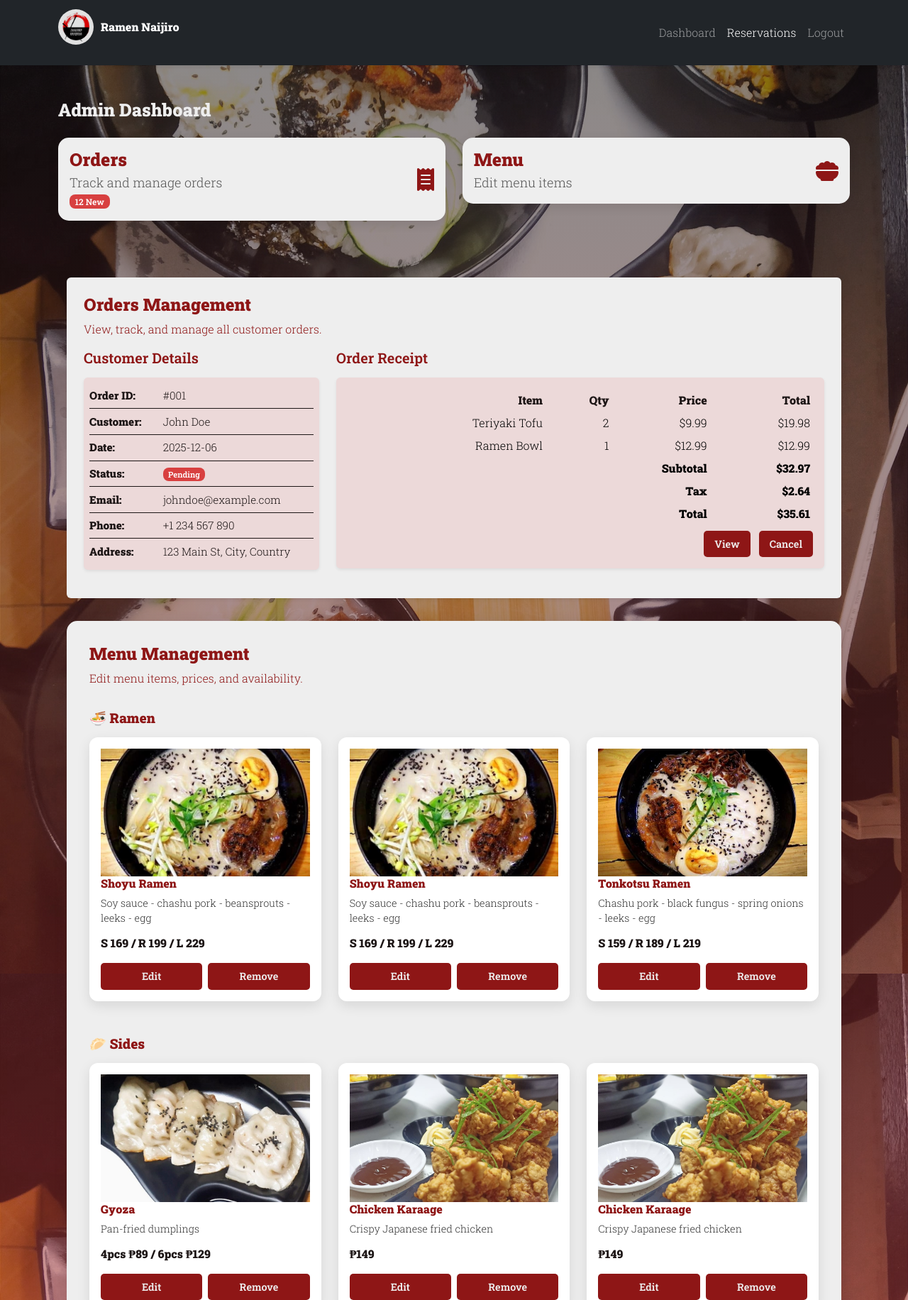
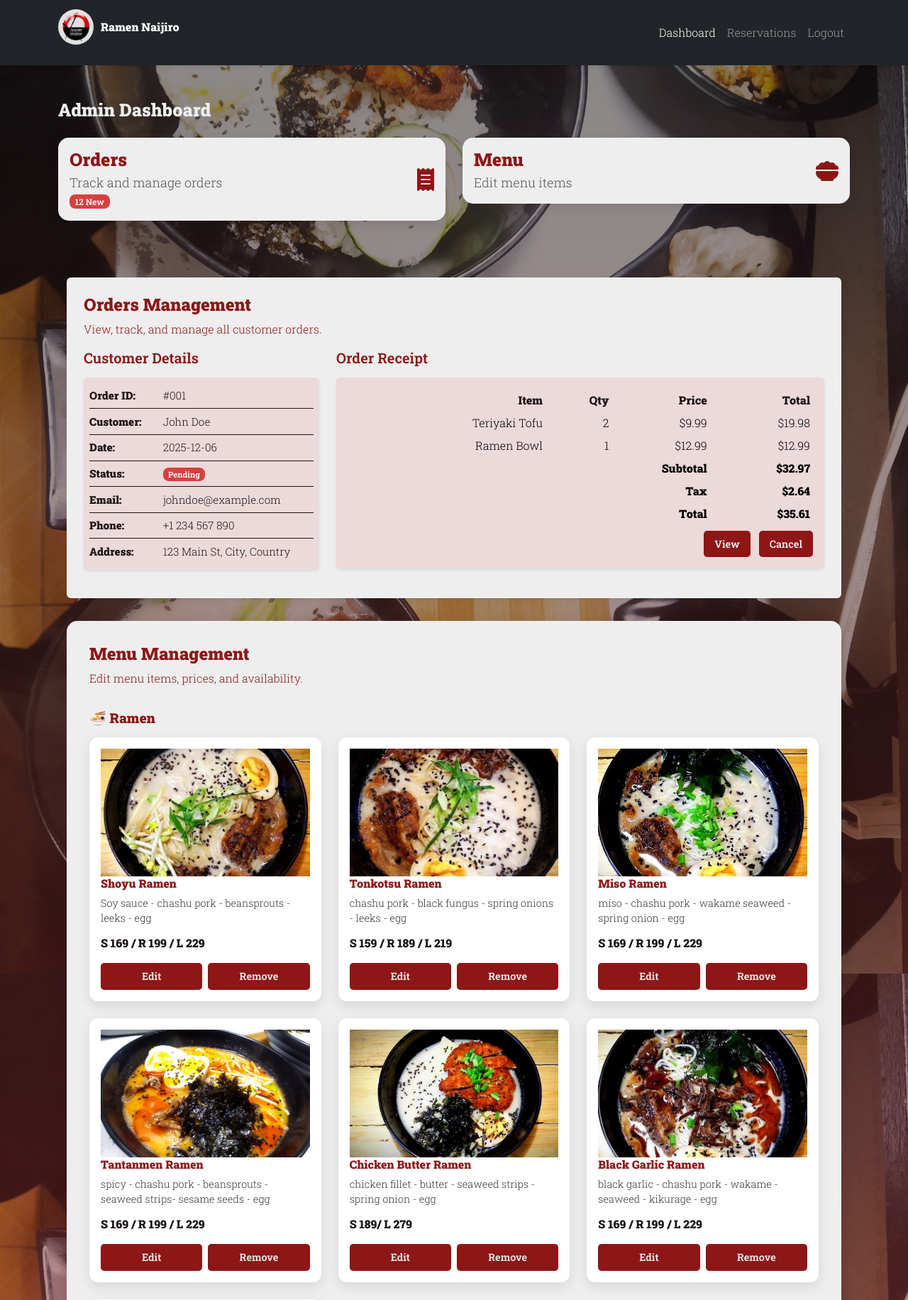
Before and after one commit to peeshpillet/nagugutom-si-Peesh, a PHP site: page /admin/admin-dash.html in a window 1280 px wide. Shown: the top 1832 px of the page at 71% size. Run offline with PHP 8.4, Linux system fonts and the light colour scheme.

Commit message:
Base front end done

```diff
--- a/admin/admin-dash.html
+++ b/admin/admin-dash.html
@@ -30,8 +30,8 @@
                 Ramen Naijiro
             </a>
             <ul class="navbar-nav ms-auto">
-                <li class="nav-item"><a class="nav-link" href="admin-dashboard.html">Dashboard</a></li>
-                <li class="nav-item"><a class="nav-link active" href="admin-res.html">Reservations</a></li>
+                <li class="nav-item"><a class="nav-link active" href="admin-dashboard.html">Dashboard</a></li>
+                <li class="nav-item"><a class="nav-link" href="admin-res.html">Reservations</a></li>
                 <li class="nav-item"><a class="nav-link" href="admin-login.html">Logout</a></li>
             </ul>
         </div>
@@ -68,7 +68,6 @@
                     </div>
                 </div>
             </div>
-
 
             <!-- Dashboard Tab Container -->
             <div class="dashboard-tabs-container container py-4">
@@ -155,7 +154,6 @@
                         </div>
                     </div>
 
-
                     <!-- Menu Management Section -->
                     <div class="menu-mgmt-section" id="menu-section">
                         <div class="menu-mgmt-container">
@@ -168,10 +166,13 @@
 
                             <!-- ==================== RAMEN CATEGORY ==================== -->
                             <h5 class="menu-category-title">🍜 Ramen</h5>
+
                             <div class="menu-mgmt-row mb-5">
+
+                                <!-- Shoyu Ramen -->
                                 <div class="menu-mgmt-col">
                                     <div class="menu-mgmt-card">
-                                        <img src="img/menu img/shoyu3.jpg" class="menu-mgmt-img" alt="Shoyu Ramen">
+                                        <img src="../img/menu img/shoyu3.jpg" class="menu-mgmt-img" alt="Shoyu Ramen">
                                         <div class="card-body">
                                             <h6 class="card-title">Shoyu Ramen</h6>
                                             <p class="card-text">Soy sauce - chashu pork - beansprouts - leeks - egg</p>
@@ -183,12 +184,30 @@
                                         </div>
                                     </div>
                                 </div>
+
+                                <!-- Tonkotsu Ramen -->
                                 <div class="menu-mgmt-col">
                                     <div class="menu-mgmt-card">
-                                        <img src="img/menu img/shoyu3.jpg" class="menu-mgmt-img" alt="Shoyu Ramen">
+                                        <img src="../img/menu img/tonkotsu3.jpg" class="menu-mgmt-img" alt="Tonkotsu Ramen">
                                         <div class="card-body">
-                                            <h6 class="card-title">Shoyu Ramen</h6>
-                                            <p class="card-text">Soy sauce - chashu pork - beansprouts - leeks - egg</p>
+                                            <h6 class="card-title">Tonkotsu Ramen</h6>
+                                            <p class="card-text">chashu pork - black fungus - spring onions - leeks - egg</p>
+                                            <p class="fw-bold">S 159 / R 189 / L 219</p>
+                                            <div class="card-btns">
+                                                <button class="btn btn-warning">Edit</button>
+                                                <button class="btn btn-danger">Remove</button>
+                                            </div>
+                                        </div>
+                                    </div>
+                                </div>
+
+                                <!-- Miso Ramen -->
+                                <div class="menu-mgmt-col">
+                                    <div class="menu-mgmt-card">
+                                        <img src="..\img\menu img\miso2.jpg" class="menu-mgmt-img" alt="Miso Ramen">
+                                        <div class="card-body">
+                                            <h6 class="card-title">Miso Ramen</h6>
+                                            <p class="card-text">miso - chashu pork - wakame seaweed - spring onion - egg</p>
                                             <p class="fw-bold">S 169 / R 199 / L 229</p>
                                             <div class="card-btns">
                                                 <button class="btn btn-warning">Edit</button>
@@ -197,13 +216,15 @@
                                         </div>
                                     </div>
                                 </div>
+
+                                <!-- Tantanmen Ramen -->
                                 <div class="menu-mgmt-col">
                                     <div class="menu-mgmt-card">
-                                        <img src="img/menu img/tonkotsu2.jpg" class="menu-mgmt-img" alt="Tonkotsu Ramen">
+                                        <img src="../img/menu img/tantanmen.jpg" class="menu-mgmt-img" alt="Tantanmen Ramen">
                                         <div class="card-body">
-                                            <h6 class="card-title">Tonkotsu Ramen</h6>
-                                            <p class="card-text">Chashu pork - black fungus - spring onions - leeks - egg</p>
-                                            <p class="fw-bold">S 159 / R 189 / L 219</p>
+                                            <h6 class="card-title">Tantanmen Ramen</h6>
+                                            <p class="card-text">spicy - chashu pork - beansprouts - seaweed strips- sesame seeds - egg</p>
+                                            <p class="fw-bold">S 169 / R 199 / L 229</p>
                                             <div class="card-btns">
                                                 <button class="btn btn-warning">Edit</button>
                                                 <button class="btn btn-danger">Remove</button>
@@ -211,14 +232,68 @@
                                         </div>
                                     </div>
                                 </div>
+
+                                <!-- Chicken Butter -->
+                                <div class="menu-mgmt-col">
+                                    <div class="menu-mgmt-card">
+                                        <img src="..\img\menu img\chicken butter.jpg" class="menu-mgmt-img" alt="Chicken Butter Ramen">
+                                        <div class="card-body">
+                                            <h6 class="card-title">Chicken Butter Ramen</h6>
+                                            <p class="card-text">chicken fillet - butter - seaweed strips - spring onion - egg</p>
+                                            <p class="fw-bold">S 189/ L 279</p>
+                                            <div class="card-btns">
+                                                <button class="btn btn-warning">Edit</button>
+                                                <button class="btn btn-danger">Remove</button>
+                                            </div>
+
+                                        </div>
+                                    </div>
+                                </div>
+
+                                <!-- Black Garlic Ramen -->
+                                <div class="menu-mgmt-col">
+                                    <div class="menu-mgmt-card">
+                                        <img src="../img/menu img/black garlic2.jpg" class="menu-mgmt-img" alt="Black Garlic Ramen">
+                                        <div class="card-body">
+                                            <h6 class="card-title">Black Garlic Ramen</h6>
+                                            <p class="card-text">black garlic - chashu pork - wakame - seaweed - kikurage - egg</p>
+                                            <p class="fw-bold">S 169 / R 199 / L 229</p>
+                                            <div class="card-btns">
+                                                <button class="btn btn-warning">Edit</button>
+                                                <button class="btn btn-danger">Remove</button>
+                                            </div>
+                                        </div>
+                                    </div>
+                                </div>
+
+                                <!-- Red Ramen -->
+                                <div class="menu-mgmt-col">
+                                    <div class="menu-mgmt-card">
+                                        <img src="../img/menu img/red ramen.jpg" class="menu-mgmt-img" alt="Red Ramen">
+                                        <div class="card-body">
+                                            <h6 class="card-title">Red Ramen</h6>
+                                            <p class="card-text">spicy meatball - kikurage - spring onion - seaweed strips - chashu pork</p>
+                                            <p class="fw-bold">R 289 / L 319</p>
+                                            <div class="card-btns">
+                                                <button class="btn btn-warning">Edit</button>
+                                                <button class="btn btn-danger">Remove</button>
+                                            </div>
+                                        </div>
+                                    </div>
+                                </div>
+
+
+
                             </div>
 
                             <!-- ==================== SIDES CATEGORY ==================== -->
                             <h5 class="menu-category-title">🥟 Sides</h5>
                             <div class="menu-mgmt-row mb-5">
+
+                                <!-- Gyoza -->
                                 <div class="menu-mgmt-col">
                                     <div class="menu-mgmt-card">
-                                        <img src="img/menu img/gyoza.jpg" class="menu-mgmt-img" alt="Gyoza">
+                                        <img src="../img/menu img/gyoza.jpg" class="menu-mgmt-img" alt="Gyoza">
                                         <div class="card-body">
                                             <h6 class="card-title">Gyoza</h6>
                                             <p class="card-text">Pan-fried dumplings</p>
@@ -231,9 +306,10 @@
                                     </div>
                                 </div>
 
+                                <!-- Chicken Karaage -->
                                 <div class="menu-mgmt-col">
                                     <div class="menu-mgmt-card">
-                                        <img src="img/menu img/kaarage.jpg" class="menu-mgmt-img" alt="Chicken Karaage">
+                                        <img src="../img/menu img/kaarage.jpg" class="menu-mgmt-img" alt="Chicken Karaage">
                                         <div class="card-body">
                                             <h6 class="card-title">Chicken Karaage</h6>
                                             <p class="card-text">Crispy Japanese fried chicken</p>
@@ -246,13 +322,14 @@
                                     </div>
                                 </div>
 
+                                <!-- Teriyaki Tofu -->
                                 <div class="menu-mgmt-col">
                                     <div class="menu-mgmt-card">
-                                        <img src="img/menu img/kaarage.jpg" class="menu-mgmt-img" alt="Chicken Karaage">
+                                        <img src="../img/menu img/teriyaki tofu.jpg" class="menu-mgmt-img" alt="Teriyaki Tofu">
                                         <div class="card-body">
-                                            <h6 class="card-title">Chicken Karaage</h6>
-                                            <p class="card-text">Crispy Japanese fried chicken</p>
-                                            <p class="fw-bold">₱149</p>
+                                            <h6 class="card-title">Teriyaki Tofu</h6>
+                                            <p class="card-text">Grilled tofu with teriyaki sauce</p>
+                                            <p class="fw-bold">₱89</p>
                                             <div class="card-btns">
                                                 <button class="btn btn-warning">Edit</button>
                                                 <button class="btn btn-danger">Remove</button>
@@ -261,13 +338,14 @@
                                     </div>
                                 </div>
 
+                                <!-- Garlic Butter Tofu -->
                                 <div class="menu-mgmt-col">
                                     <div class="menu-mgmt-card">
-                                        <img src="img/menu img/kaarage.jpg" class="menu-mgmt-img" alt="Chicken Karaage">
+                                        <img src="../img/menu img/kaarage.jpg" class="menu-mgmt-img" alt="Garlic Butter Tofu">
                                         <div class="card-body">
-                                            <h6 class="card-title">Chicken Karaage</h6>
-                                            <p class="card-text">Crispy Japanese fried chicken</p>
-                                            <p class="fw-bold">₱149</p>
+                                            <h6 class="card-title">Garlic Butter Tofu</h6>
+                                            <p class="card-text">Grilled tofu with garlic butter sauce</p>
+                                            <p class="fw-bold">₱89</p>
                                             <div class="card-btns">
                                                 <button class="btn btn-warning">Edit</button>
                                                 <button class="btn btn-danger">Remove</button>
@@ -280,30 +358,108 @@
                             <!-- ==================== RAMEN EXTRAS (NO IMAGE) ==================== -->
                             <h5 class="menu-category-title">➕ Ramen Extras</h5>
                             <div class="menu-mgmt-row">
+
+                                <!-- BEANSPROUTS-->
                                 <div class="menu-mgmt-col">
                                     <div class="menu-mgmt-extra-card">
-                                        <h6 class="card-title">Extra Noodles</h6>
-                                        <p class="fw-bold">₱29</p>
+                                        <h6 class="card-title">Beansprouts</h6>
+                                        <p class="fw-bold">₱20</p>
                                         <div class="card-btns">
                                             <button class="btn btn-warning">Edit</button>
                                             <button class="btn btn-danger">Remove</button>
                                         </div>
                                     </div>
                                 </div>
+
+                                <!-- CHASHU PORK-->
                                 <div class="menu-mgmt-col">
                                     <div class="menu-mgmt-extra-card">
-                                        <h6 class="card-title">Extra Egg</h6>
-                                        <p class="fw-bold">₱25</p>
+                                        <h6 class="card-title">Chashu Pork</h6>
+                                        <p class="fw-bold">₱60</p>
                                         <div class="card-btns">
                                             <button class="btn btn-warning">Edit</button>
                                             <button class="btn btn-danger">Remove</button>
                                         </div>
                                     </div>
                                 </div>
+
+                                <!-- RED MEATBALL-->
                                 <div class="menu-mgmt-col">
                                     <div class="menu-mgmt-extra-card">
-                                        <h6 class="card-title">Chashu Slice</h6>
-                                        <p class="fw-bold">₱49</p>
+                                        <h6 class="card-title">Red Spicy Meatball</h6>
+                                        <p class="fw-bold">₱60</p>
+                                        <div class="card-btns">
+                                            <button class="btn btn-warning">Edit</button>
+                                            <button class="btn btn-danger">Remove</button>
+                                        </div>
+                                    </div>
+                                </div>
+
+                                <!-- KIKURAGE-->
+                                <div class="menu-mgmt-col">
+                                    <div class="menu-mgmt-extra-card">
+                                        <h6 class="card-title">Kikurage</h6>
+                                        <p class="fw-bold">₱20</p>
+                                        <div class="card-btns">
+                                            <button class="btn btn-warning">Edit</button>
+                                            <button class="btn btn-danger">Remove</button>
+                                        </div>
+                                    </div>
+                                </div>
+
+                                <!-- WAKAME SEAWEED-->
+                                <div class="menu-mgmt-col">
+                                    <div class="menu-mgmt-extra-card">
+                                        <h6 class="card-title">Wakame Seaweed</h6>
+                                        <p class="fw-bold">₱20</p>
+                                        <div class="card-btns">
+                                            <button class="btn btn-warning">Edit</button>
+                                            <button class="btn btn-danger">Remove</button>
+                                        </div>
+                                    </div>
+                                </div>
+
+                                <!-- SALTED SEAWEED-->
+                                <div class="menu-mgmt-col">
+                                    <div class="menu-mgmt-extra-card">
+                                        <h6 class="card-title">Salted Seaweed Strips</h6>
+                                        <p class="fw-bold">₱20</p>
+                                        <div class="card-btns">
+                                            <button class="btn btn-warning">Edit</button>
+                                            <button class="btn btn-danger">Remove</button>
+                                        </div>
+                                    </div>
+                                </div>
+
+                                <!-- EGG-->
+                                <div class="menu-mgmt-col">
+                                    <div class="menu-mgmt-extra-card">
+                                        <h6 class="card-title">Egg</h6>
+                                        <p class="fw-bold">₱20</p>
+                                        <div class="card-btns">
+                                            <button class="btn btn-warning">Edit</button>
+                                            <button class="btn btn-danger">Remove</button>
+                                        </div>
+                                    </div>
+                                </div>
+
+                                <!-- NOODLES-->
+                                <div class="menu-mgmt-col">
+                                    <div class="menu-mgmt-extra-card">
+                                        <h6 class="card-title">Noodles</h6>
+                                        <p class="fw-bold">₱40</p>
+                                        <div class="card-btns">
+                                            <button class="btn btn-warning">Edit</button>
+                                            <button class="btn btn-danger">Remove</button>
+                                        </div>
+                                    </div>
+                                </div>
+
+                                <!-- BROTH REFILL-->
+                                <div class="menu-mgmt-col">
+                                    <div class="menu-mgmt-extra-card">
+                                        <h6 class="card-title">Broth Refill</h6>
+                                        <p class="fw-bold">R P80/L P100</p>
                                         <div class="card-btns">
                                             <button class="btn btn-warning">Edit</button>
                                             <button class="btn btn-danger">Remove</button>
@@ -315,8 +471,6 @@
                         </div>
                     </div>
 
-
-
                 </div>
 
             </div>
@@ -325,11 +479,14 @@
     </section>
 
     <!-- FOOTER -->
-    <footer class="bg-dark text-white py-4 mt-auto text-center">
-        <p>&copy; 2025 Ramen Naijiro. All rights reserved.</p>
-        <a href="https://www.facebook.com/RamenNaijiroGTC" class="text-warning fs-4"><i
-                class="fa-brands fa-facebook"></i></a><br>
-        <a href="admin-login.html" class="text-white-50 small">Admin login</a>
+    <footer class="text-white py-4 mt-auto">
+        <div class="container text-center">
+            <p>&copy; 2025 Ramen Naijiro. All rights reserved.</p>
+            <a href="https://www.facebook.com/RamenNaijiroGTC" class="text-warning text-decoration-none"><i
+                    class="fa-brands fa-facebook"></i></a><br>
+            <a href="admin/admin-login.html">Admin Login</a>
+            <a href="contact-us.html">Contact Us</a>
+        </div>
     </footer>
 
     <!-- Tab JS -->
--- a/style.css
+++ b/style.css
@@ -1428,12 +1428,6 @@ nav {
     margin-bottom: 2rem;
 }
 
-/* Individual Columns no longer need flex */
-.menu-mgmt-col {
-    display: contents;
-    /* lets the grid control the layout directly */
-}
-
 /* Cards */
 .menu-mgmt-card,
 .menu-mgmt-extra-card {
```
Also changed, not shown: admin/admin-login.html (+9 -7 lines), admin/admin-res.html (+8 -5 lines), menu.html (+4 -4 lines).
